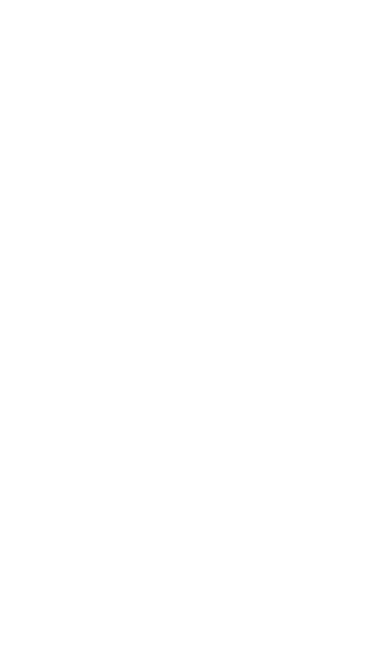
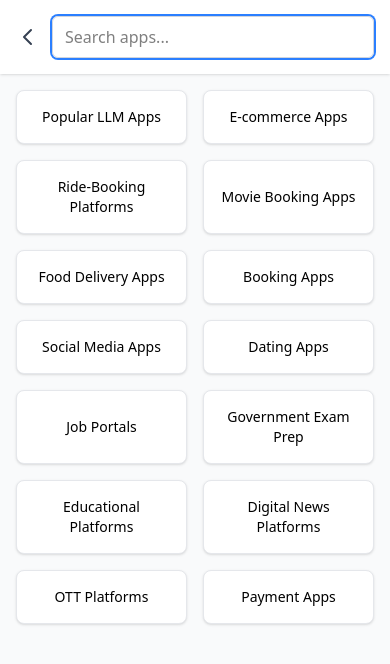
Before and after one commit to nitinramjas8742/AppAggregator, a React (Vite) app: page /search in a window 390 px wide. Before the commit this address had no page. Shown: the top 664 px of the page. Built offline with nearby package versions, Linux system fonts and the light colour scheme.

Commit message:
added mobile responsiveness and search functionality for mobile

```diff
--- a/src/App.jsx
+++ b/src/App.jsx
@@ -6,6 +6,7 @@
 import ContributePage from "./pages/ContributePage";
 import LoginPage from "./pages/LoginPage";
 import SignupPage from "./pages/SignupPage";
+import SearchPage from "./pages/SearchPage";
 
 function App() {
   const [search, setSearch] = React.useState("");
@@ -18,6 +19,7 @@
         <Route path="/contribute" element={<ContributePage />} />
         <Route path="/login" element={<LoginPage />} />
         <Route path="/signup" element={<SignupPage />} />
+        <Route path="/search" element={<SearchPage />} />
       </Routes>
     </Router>
   );
--- a/src/components/NavbarComponent.jsx
+++ b/src/components/NavbarComponent.jsx
@@ -55,7 +55,7 @@
         <div className="flex items-center gap-2 ml-auto flex-shrink-0">
 
           {/* Search Bar */}
-          <div className="flex items-center bg-gray-100 px-3 py-2 border border-gray-200 rounded-md focus-within:border-blue-500 transition-all">
+          <div className="hidden sm:flex items-center bg-gray-100 px-3 py-2 border border-gray-200 rounded-md focus-within:border-blue-500 transition-all">
             <input
                  type="text"
                  placeholder="Search..."
--- a/src/pages/Homepage.jsx
+++ b/src/pages/Homepage.jsx
@@ -1,11 +1,15 @@
+// src/pages/Homepage.jsx
 import React, { useState, useEffect } from "react";
+import { useNavigate } from "react-router-dom";
 import { NavbarComponent } from "../components/NavbarComponent";
 import Sidebar from "../components/Sidebar";
 import AppSection from "../components/AppSection";
-import {NoticeHeadline} from "../components/NoticeHeadline";
-import {llmLinks,ecommerceLinks, rideHailingPlatforms,movieBookingLinks,foodLinks ,bookingLinks,
-  socialMediaLinks,datingLinks,jobPortalsLinks,governmentPrepLinks,educationLinks,digitalNewsLinks,
-  ottLinks,paymentLinks} from "../data/appLinks";
+import { NoticeHeadline } from "../components/NoticeHeadline";
+import {
+  llmLinks, ecommerceLinks, rideHailingPlatforms, movieBookingLinks, foodLinks, bookingLinks,
+  socialMediaLinks, datingLinks, jobPortalsLinks, governmentPrepLinks, educationLinks,
+  digitalNewsLinks, ottLinks, paymentLinks
+} from "../data/appLinks";
 
 const Homepage = () => {
   const [search, setSearch] = useState("");
@@ -13,14 +17,15 @@
   const [sidebarSearch, setSidebarSearch] = useState("");
   const isLoggedIn = false; // mock auth
   const premiumApps = [];
+  const [showScrollButton, setShowScrollButton] = useState(false);
 
-
+  const navigate = useNavigate();
 
   const sections = {
     llm: { title: "Popular LLM Apps", color: "border-blue-100", data: llmLinks },
     ecommerce: { title: "E-commerce Apps", color: "border-yellow-100", data: ecommerceLinks },
     ridebooking: { title: "Ride-Booking Platforms", color: "border-gray-100", data: rideHailingPlatforms },
-    movieBooking : { title: "Movie Booking Apps", color: "border-red-100", data: movieBookingLinks },
+    movieBooking: { title: "Movie Booking Apps", color: "border-red-100", data: movieBookingLinks },
     foodDelivery: { title: "Food Delivery Apps", color: "border-purple-100", data: foodLinks },
     bookings: { title: "Booking Apps", color: "border-pink-100", data: bookingLinks },
     socialMediaLinks: { title: "Social Media Apps", color: "border-indigo-100", data: socialMediaLinks },
@@ -45,7 +50,20 @@
     } else if (matchedSection) {
       setActiveSection(matchedSection);
     }
-}, [sidebarSearch]);
+  }, [sidebarSearch, matchedSection]);
+
+  useEffect(() => {
+  const handleScroll = () => {
+    if (window.scrollY > 175) {
+      setShowScrollButton(true);
+    } else {
+      setShowScrollButton(false);
+    }
+  };
+
+  window.addEventListener("scroll", handleScroll);
+  return () => window.removeEventListener("scroll", handleScroll);
+}, []);
 
   // 🔍 Global search across all apps
   const allApps = Object.keys(sections).flatMap(key =>
@@ -55,6 +73,9 @@
     app.name.toLowerCase().includes(search.toLowerCase()) ||
     app.info.toLowerCase().includes(search.toLowerCase())
   );
+
+
+
 
   return (
     <div className="flex min-h-screen bg-gray-50">
@@ -73,7 +94,7 @@
 
         {/* Notice Headline for non-logged-in users */}
         {!isLoggedIn && (
-          <NoticeHeadline text="🚨 To unlock premium apps, just log in! 🔑✨"/>
+          <NoticeHeadline text="🚨 To unlock premium apps, just log in! 🔑✨" />
         )}
 
         {/* App Sections */}
@@ -96,6 +117,33 @@
           />
         )}
       </main>
+
+      {/* Floating search button (mobile only) */}
+      {/* Floating search button (mobile only) */}
+{showScrollButton && (
+  <button
+    onClick={() => navigate("/search")}
+    className="fixed bottom-6 right-6 sm:hidden bg-gradient-to-r from-yellow-400 to-orange-500 text-white rounded-full p-4 shadow-lg hover:brightness-110 active:scale-95 transition-all duration-200 focus:outline-none"
+    aria-label="Open search"
+  >
+    <svg
+      xmlns="http://www.w3.org/2000/svg"
+      fill="none"
+      viewBox="0 0 24 24"
+      strokeWidth={2}
+      stroke="currentColor"
+      className="w-6 h-6"
+    >
+      <path
+        strokeLinecap="round"
+        strokeLinejoin="round"
+        d="m21 21-4.35-4.35m1.6-4.4a7 7 0 1 1-14 0 7 7 0 0 1 14 0z"
+      />
+    </svg>
+  </button>
+)}
+
+
     </div>
   );
 };
--- /dev/null
+++ b/src/pages/SearchPage.jsx
@@ -0,0 +1,122 @@
+import React, { useState } from "react";
+import { useNavigate } from "react-router-dom";
+import AppSection from "../components/AppSection";
+import {
+  llmLinks, ecommerceLinks, rideHailingPlatforms, movieBookingLinks, foodLinks, bookingLinks,
+  socialMediaLinks, datingLinks, jobPortalsLinks, governmentPrepLinks, educationLinks,
+  digitalNewsLinks, ottLinks, paymentLinks
+} from "../data/appLinks";
+
+const SearchPage = () => {
+  const [query, setQuery] = useState("");
+  const [selectedCategory, setSelectedCategory] = useState(null); // NEW
+  const navigate = useNavigate();
+
+  const sections = {
+    llm: { title: "Popular LLM Apps", data: llmLinks },
+    ecommerce: { title: "E-commerce Apps", data: ecommerceLinks },
+    ridebooking: { title: "Ride-Booking Platforms", data: rideHailingPlatforms },
+    movieBooking: { title: "Movie Booking Apps", data: movieBookingLinks },
+    foodDelivery: { title: "Food Delivery Apps", data: foodLinks },
+    bookings: { title: "Booking Apps", data: bookingLinks },
+    socialMediaLinks: { title: "Social Media Apps", data: socialMediaLinks },
+    dating: { title: "Dating Apps", data: datingLinks },
+    jobPortals: { title: "Job Portals", data: jobPortalsLinks },
+    governmentPrep: { title: "Government Exam Prep", data: governmentPrepLinks },
+    education: { title: "Educational Platforms", data: educationLinks },
+    digitalNews: { title: "Digital News Platforms", data: digitalNewsLinks },
+    ott: { title: "OTT Platforms", data: ottLinks },
+    payment: { title: "Payment Apps", data: paymentLinks },
+  };
+
+  // Flatten all apps for search
+  const allApps = Object.keys(sections).flatMap(key =>
+    sections[key].data.map(app => ({ ...app, section: key }))
+  );
+
+  const filteredApps = allApps.filter(app =>
+    app.name.toLowerCase().includes(query.toLowerCase()) ||
+    app.info.toLowerCase().includes(query.toLowerCase())
+  );
+
+  // Handle category click
+  const handleCategoryClick = (categoryKey) => {
+    setSelectedCategory(categoryKey);
+    setQuery(""); // reset search when clicking category
+  };
+
+  return (
+    <div className="min-h-screen bg-gray-50">
+      {/* Top bar with back button */}
+      <div className="flex items-center gap-3 p-4 bg-white shadow sticky top-0 z-50">
+        <button
+          onClick={() => navigate(-1)}
+          className="text-gray-700 hover:text-blue-600"
+        >
+          <svg
+            xmlns="http://www.w3.org/2000/svg"
+            fill="none"
+            viewBox="0 0 24 24"
+            strokeWidth={2}
+            stroke="currentColor"
+            className="w-6 h-6"
+          >
+            <path strokeLinecap="round" strokeLinejoin="round" d="M15 19l-7-7 7-7" />
+          </svg>
+        </button>
+        <input
+  type="text"
+  placeholder="Search apps..."
+  value={query}
+  onChange={(e) => {
+    setQuery(e.target.value);
+    setSelectedCategory(null); // reset category on typing
+  }}
+  onFocus={() => {
+    setQuery("");              // reset search text
+    setSelectedCategory(null);  // reset category selection
+  }}
+  className="flex-grow border border-gray-300 rounded-md px-3 py-2 outline-none focus:ring-2 focus:ring-blue-500"
+  autoFocus
+/>
+
+      </div>
+
+      {/* Categories Grid */}
+      {!query && !selectedCategory && (
+        <div className="p-4 grid grid-cols-2 sm:grid-cols-3 gap-4">
+          {Object.keys(sections).map((key) => (
+            <div
+              key={key}
+              className="cursor-pointer bg-white border border-gray-200 rounded-lg p-4 flex items-center justify-center shadow hover:shadow-lg transition"
+              onClick={() => handleCategoryClick(key)}
+            >
+              <span className="text-center text-sm font-medium">{sections[key].title}</span>
+            </div>
+          ))}
+        </div>
+      )}
+
+      {/* App results */}
+      <div className="p-4">
+        {query && filteredApps.length > 0 && (
+          <AppSection title={`Search Results for "${query}"`} apps={filteredApps} color="border-blue-100" />
+        )}
+
+        {selectedCategory && (
+          <AppSection
+            title={sections[selectedCategory].title}
+            apps={sections[selectedCategory].data}
+            color="border-blue-100"
+          />
+        )}
+
+        {query && filteredApps.length === 0 && (
+          <div className="text-gray-500">No apps found for "{query}"</div>
+        )}
+      </div>
+    </div>
+  );
+};
+
+export default SearchPage;
```
Lines whose indentation alone changed are shown as unchanged.
